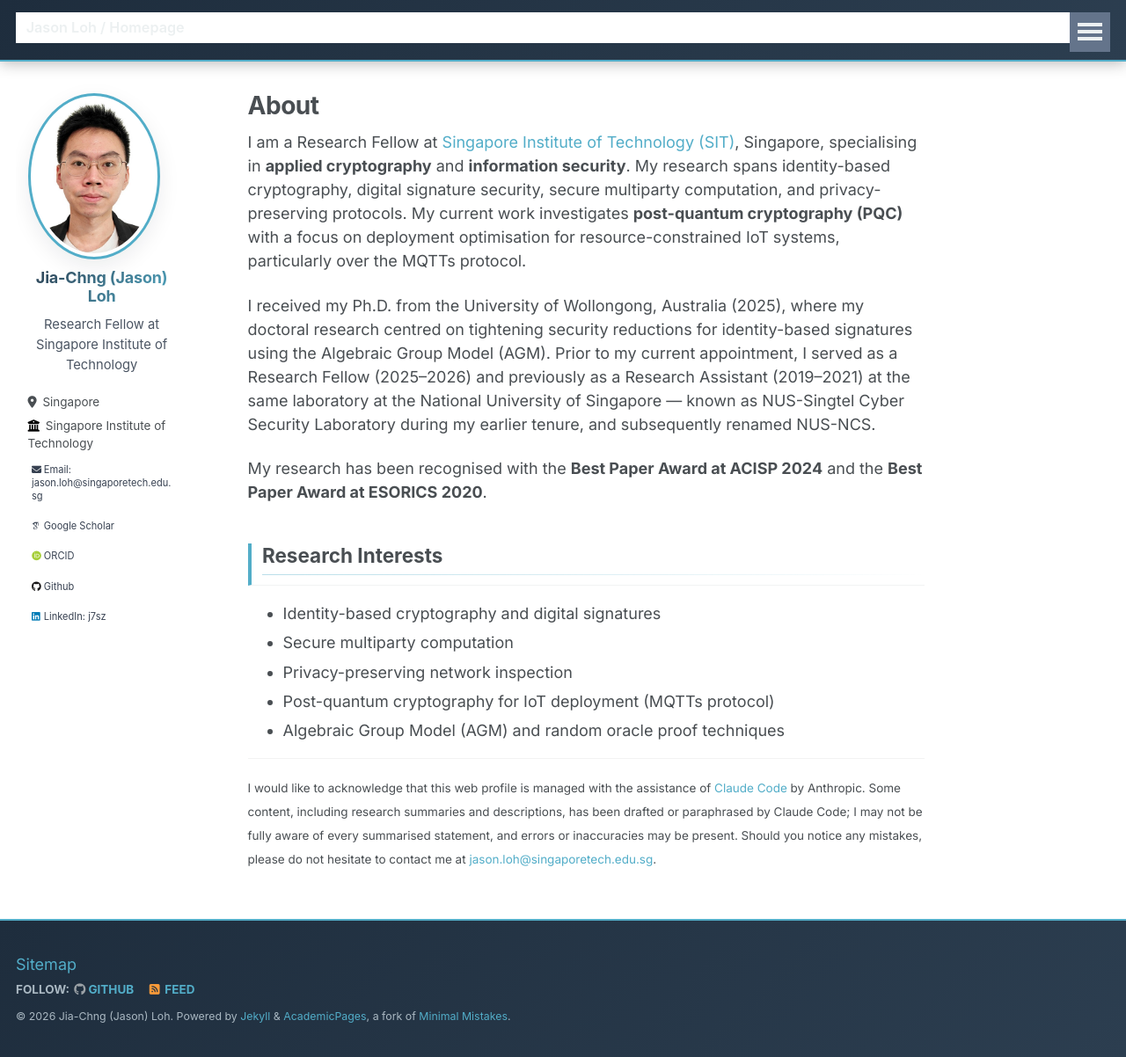
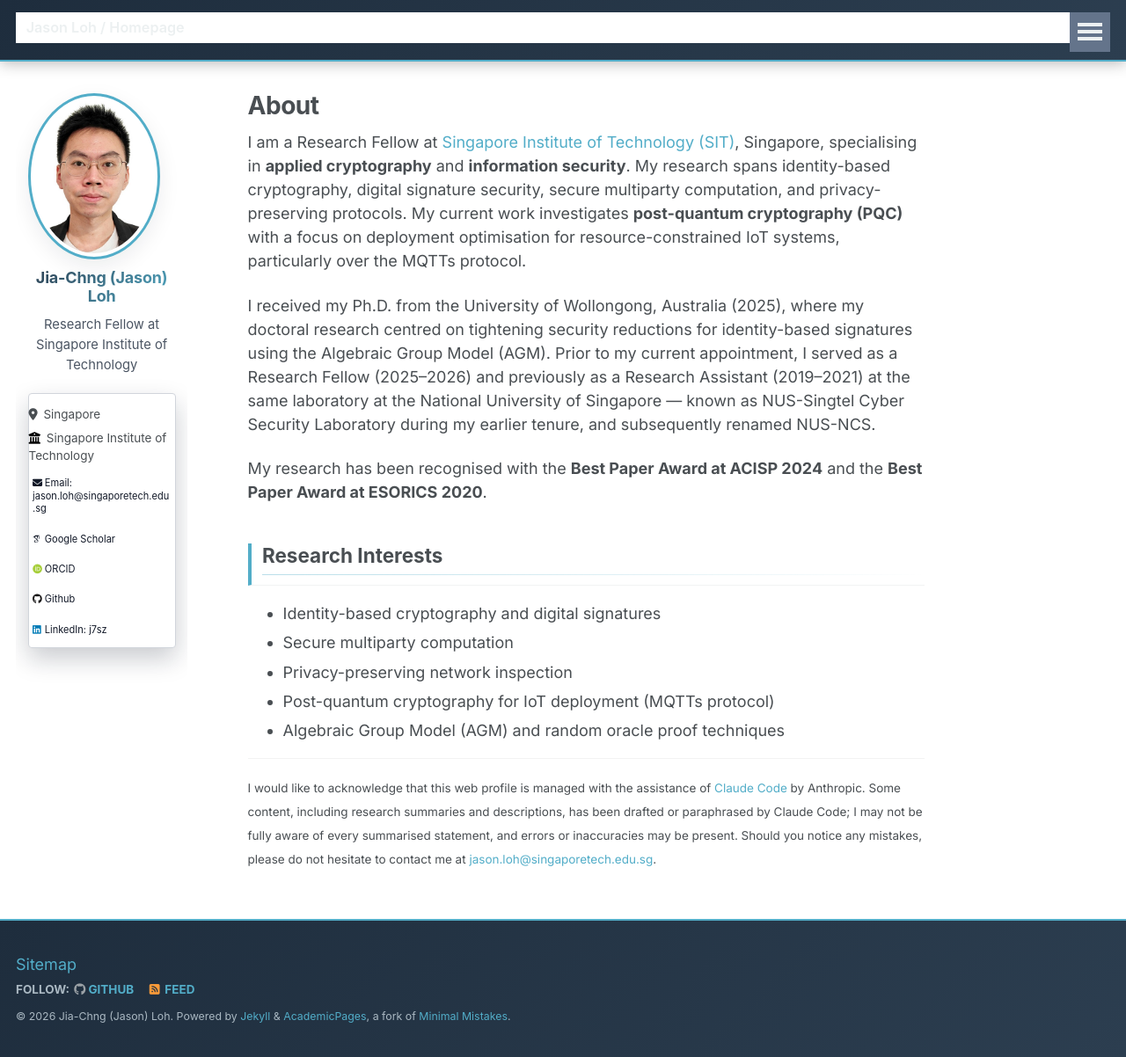
Before and after one commit to j7sz/j7sz.github.io, a Jekyll site: the page built from _pages/about.md, in a window 1280 px wide and 1202 px high. Shown: the whole window at 88% size. Built offline with Jekyll 4.4.1, drawn with Linux system fonts in a browser that asks for light colours; some web fonts are replaced.

Commit message:
Refine masthead colors and follow dropdown

```diff
--- a/_sass/_site-polish.scss
+++ b/_sass/_site-polish.scss
@@ -10,8 +10,8 @@
 
 .masthead {
   background: #ffffff;
-  border-bottom: 3px solid #38bdf8;
-  box-shadow: 0 2px 12px rgba(15, 23, 42, 0.10);
+  border-bottom: 2px solid #38bdf8;
+  box-shadow: 0 2px 10px rgba(15, 23, 42, 0.08);
 }
 
 .masthead__inner-wrap {
@@ -115,7 +115,7 @@
 /*
    Sidebar/contact links
    --------------------------------------------------------------------------
-   Show contact links clearly on mobile and let long email addresses wrap.
+   Keep the mobile Follow dropdown opaque and readable.
 */
 
 .sidebar .author__urls-wrapper,
@@ -125,25 +125,27 @@
   max-width: 100%;
 }
 
+.sidebar .author__urls-wrapper {
+  z-index: 1000;
+}
+
 .sidebar .author__urls-wrapper button {
-  display: none;
+  background: #374151;
+  color: #ffffff;
+  border: 1px solid #1f2937;
+  border-radius: 5px;
+  box-shadow: 0 2px 8px rgba(15, 23, 42, 0.22);
 }
 
 .sidebar .author__urls {
-  display: block;
-  position: static;
-  right: auto;
-  z-index: auto;
-  margin-top: 0.75rem;
-  padding: 0;
-  border: 0;
-  background: transparent;
-  box-shadow: none;
+  background: #ffffff;
+  border: 1px solid #d1d5db;
+  box-shadow: 0 12px 28px rgba(15, 23, 42, 0.22);
+  opacity: 1;
 }
 
-.sidebar .author__urls:before,
 .sidebar .author__urls:after {
-  display: none;
+  border-color: #ffffff transparent;
 }
 
 .sidebar .author__urls li {
@@ -152,10 +154,21 @@
 
 .sidebar .author__urls a {
   display: block;
+  color: #111827;
   text-align: left;
   overflow-wrap: anywhere;
   word-break: break-word;
   line-height: 1.35;
+}
+
+.sidebar .author__urls a:visited {
+  color: #111827;
+}
+
+.sidebar .author__urls a:hover {
+  background: #f1f5f9;
+  color: #0369a1;
+  text-decoration: none;
 }
 
 @media screen and (max-width: 1023px) {
@@ -181,22 +194,45 @@
   }
 
   .sidebar .author__urls-wrapper {
-    display: block;
-    margin-top: 0.75rem;
-    padding-left: 0;
-    width: 100%;
+    display: table-cell;
+    position: relative;
+    width: auto;
+    padding-left: 1rem;
+    vertical-align: middle;
+  }
+
+  .sidebar .author__urls-wrapper button {
+    display: inline-block;
   }
 
   .sidebar .author__urls {
-    display: grid;
-    grid-template-columns: 1fr;
-    gap: 0.25rem;
+    display: none;
+    position: absolute;
+    top: 100%;
+    right: 0;
+    z-index: 1001;
+    min-width: 270px;
+    max-width: min(92vw, 420px);
+    margin-top: 12px;
+    padding: 0.75rem;
+    border-radius: 6px;
+  }
+
+  .sidebar .author__urls.is--visible {
+    display: block;
+  }
+
+  .sidebar .author__urls li {
+    border-bottom: 1px solid #e5e7eb;
+  }
+
+  .sidebar .author__urls li:last-child {
+    border-bottom: 0;
   }
 
   .sidebar .author__urls a {
-    padding: 0.25rem 0;
-    color: #374151;
-    font-size: 0.85rem;
+    padding: 0.55rem 0.25rem;
+    font-size: 0.9rem;
   }
 }
 
```
